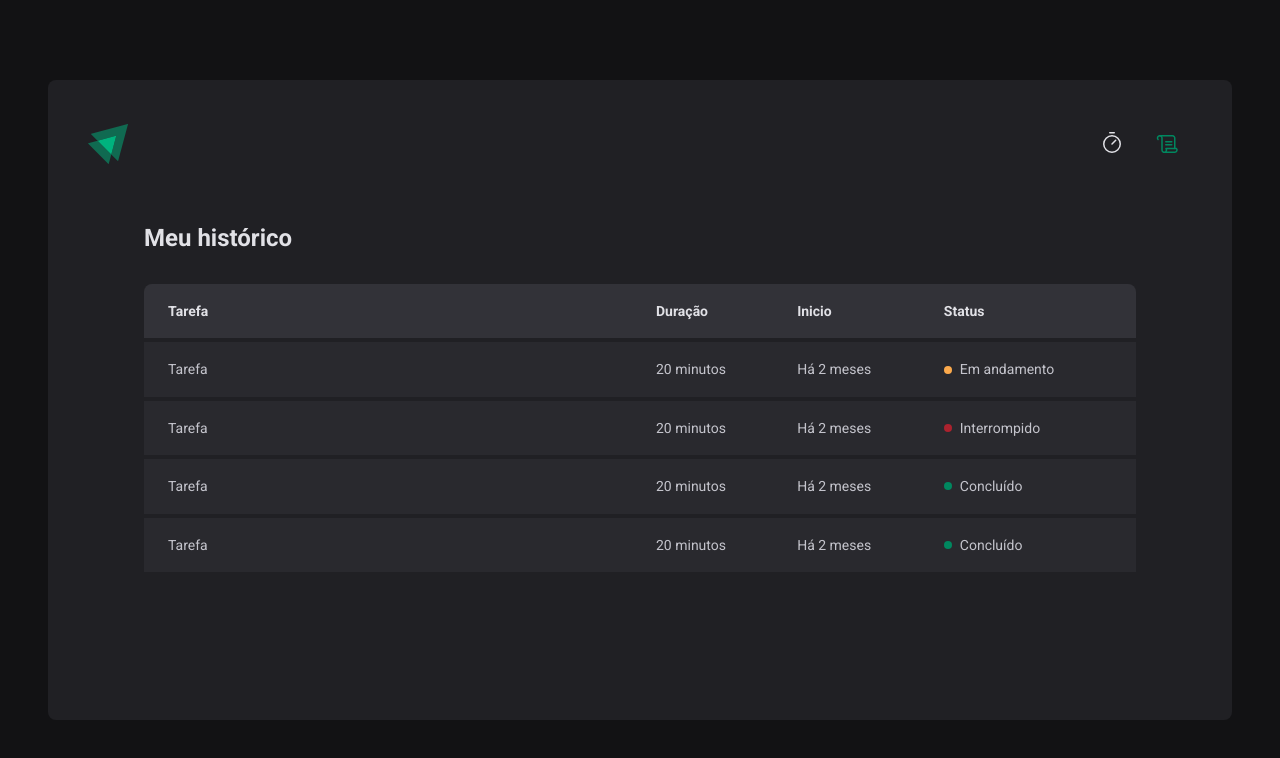
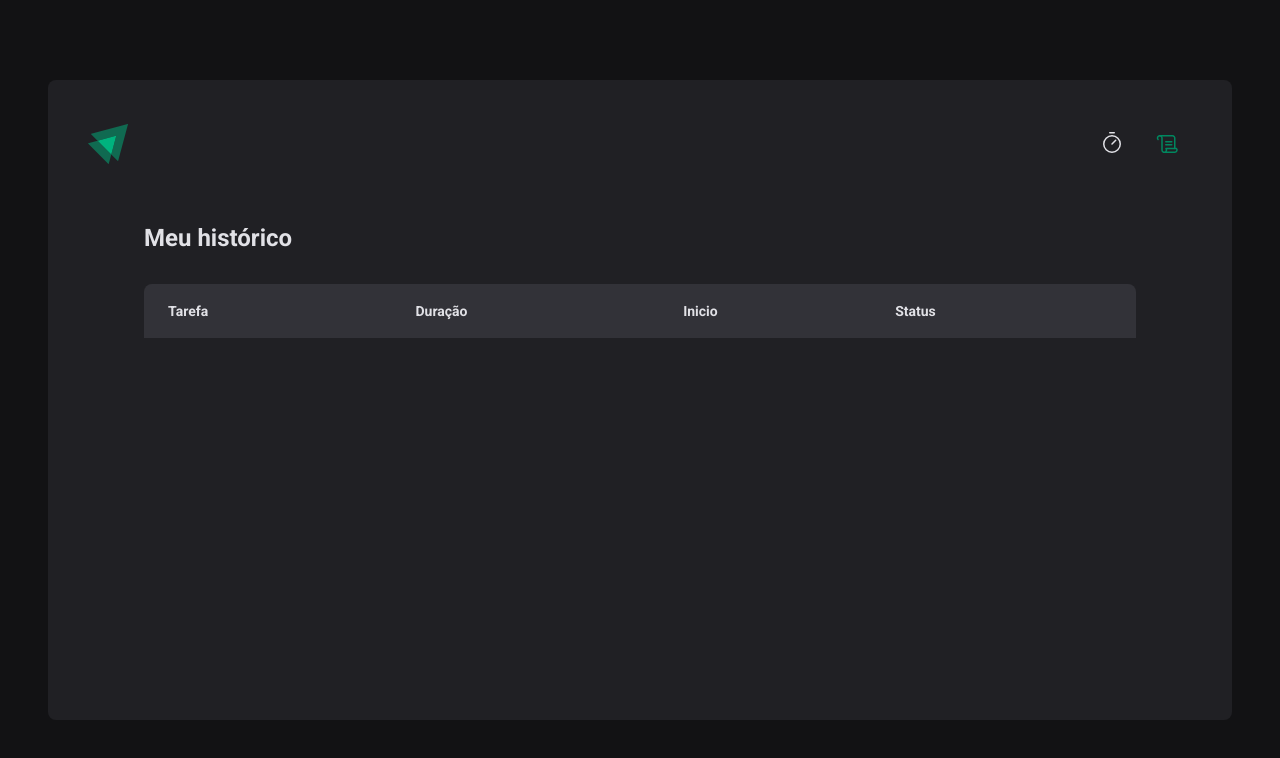
Before and after one commit to moisesnetouou/ignite-timer, a React (Vite) app: page /history in a window 1280 px wide. Shown: the top 758 px of the page. Built offline with nearby package versions, Linux system fonts and the light colour scheme.

Commit message:
feat: history listing

```diff
--- a/src/pages/History/index.tsx
+++ b/src/pages/History/index.tsx
@@ -1,6 +1,10 @@
+import { useContext } from 'react'
+import { CyclesContext } from '../../contexts/CyclesContext'
 import { HistoryContainer, HistoryList, Status } from './styles'
 
 export function History() {
+  const { cycles } = useContext(CyclesContext)
+
   return (
     <HistoryContainer>
       <h1>Meu histórico</h1>
@@ -17,41 +21,28 @@
           </thead>
 
           <tbody>
-            <tr>
-              <td>Tarefa</td>
-              <td>20 minutos</td>
-              <td>Há 2 meses</td>
-              <td>
-                <Status statusColor="yellow">Em andamento</Status>
-              </td>
-            </tr>
+            {cycles.map((cycle) => {
+              return (
+                <tr key={cycle.id}>
+                  <td>{cycle.task}</td>
+                  <td>{cycle.minutesAmount} minutos</td>
+                  <td>{cycle.startDate.toISOString()}</td>
+                  <td>
+                    {cycle.finishedDate && (
+                      <Status statusColor="green">Concluido</Status>
+                    )}
 
-            <tr>
-              <td>Tarefa</td>
-              <td>20 minutos</td>
-              <td>Há 2 meses</td>
-              <td>
-                <Status statusColor="red">Interrompido</Status>
-              </td>
-            </tr>
+                    {cycle.interruptedDate && (
+                      <Status statusColor="red">Interrompido</Status>
+                    )}
 
-            <tr>
-              <td>Tarefa</td>
-              <td>20 minutos</td>
-              <td>Há 2 meses</td>
-              <td>
-                <Status statusColor="green">Concluído</Status>
-              </td>
-            </tr>
-
-            <tr>
-              <td>Tarefa</td>
-              <td>20 minutos</td>
-              <td>Há 2 meses</td>
-              <td>
-                <Status statusColor="green">Concluído</Status>
-              </td>
-            </tr>
+                    {!cycle.finishedDate && !cycle.interruptedDate && (
+                      <Status statusColor="yellow">Em andamento</Status>
+                    )}
+                  </td>
+                </tr>
+              )
+            })}
           </tbody>
         </table>
       </HistoryList>
```
